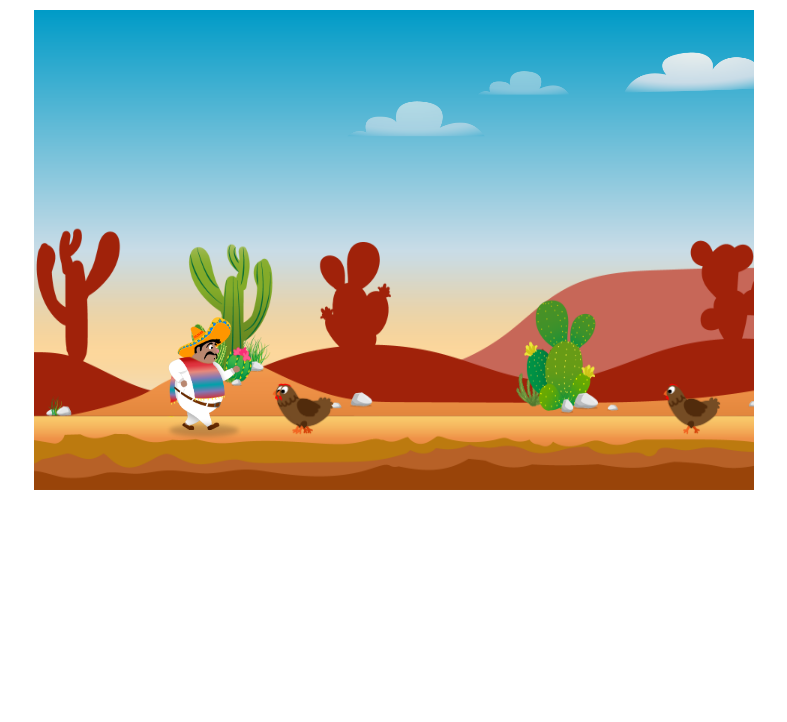
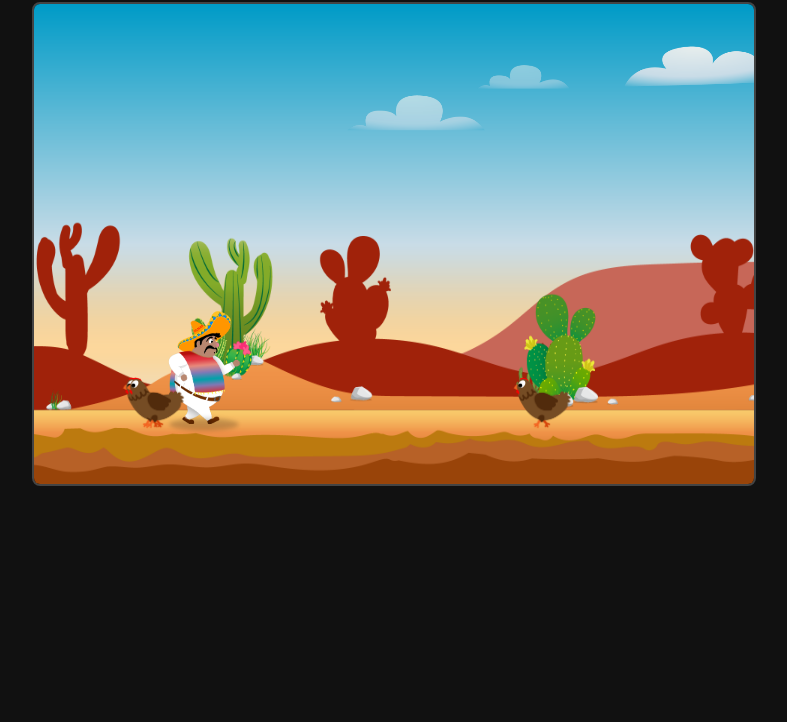
Before and after one commit to phabba0ne/elpolloloco, a plain HTML site: page index.html in a window 1280 px wide. Shown: the part 78-800 px from the top of the page, without its empty margins (246-1033 px from the left). Drawn offline with Linux system fonts and the light colour scheme.

Commit message:
feat:chicken random speed modification. doku: dev

```diff
--- a/index.html
+++ b/index.html
@@ -5,7 +5,8 @@
     <meta name="viewport" content="width=device-width, initial-scale=1.0" />
     <title>El pollo loco</title>
     <link rel="stylesheet" href="style.css" />
-    <script src="services/AssetLoader.js"></script>
+    <script src="services/StateMachine.js"></script>
+    <script src="services/AssetManager.js"></script>
     <script src="models/MovableObject.js"></script>
     <script src="models/Character.js"></script>
     <script src="models/Chicken.js"></script>
@@ -13,6 +14,7 @@
     <script src="models/World.js"></script>
     <script src="models/Background.js"></script>
     <script src="scripts/game.js"></script>
+    <link rel="shortcut icon" href="assets/icons/favicon.ico" type="image/x-icon">
   </head>
 
   <body onload="init()">
--- a/models/Chicken.js
+++ b/models/Chicken.js
@@ -1,13 +1,45 @@
 class Chicken extends MovableObject {
-
-  y=370;
-    height=60;
-    width=60;
+  y = 370;
+  width = 60;
+  height = 60;
 
   constructor() {
-    super().loadImage(
-      "../assets/img/enemiesChicken/chickenNormal/walk/oneW.png"
-    );
+    super();
+
+    const SPRITES = {
+      walk: [
+        "assets/img/enemiesChicken/chickenNormal/walk/oneW.png",
+        "assets/img/enemiesChicken/chickenNormal/walk/twoW.png",
+        "assets/img/enemiesChicken/chickenNormal/walk/threeW.png",
+      ],
+      dead: [
+        "assets/img/enemiesChicken/chickenNormal/dead/dead.png",
+      ],
+    };
+
+    this.stateMachine = new StateMachine(SPRITES, "walk", 6);
+
+    // preload aller frames
+    AssetManager.loadAll(Object.values(SPRITES).flat()).then(() => {
+      this.img = this.stateMachine.getFrame(); // erstes Frame
+    });
+
     this.x = 200 + Math.random() * 500;
+    this.animate();
+  }
+
+  animate() {
+    setInterval(() => {
+      const frame = this.stateMachine.getFrame();
+      if (frame) this.img = frame; // immer ein HTMLImage
+    }, 1000 / this.stateMachine.frameRate);
+
+    setInterval(() => {
+      if (this.stateMachine.currentState === "walk") this.x -= 0.5;
+    }, 1000 / 60);
+  }
+
+  die() {
+    this.stateMachine.setState("dead");
   }
 }
--- a/scripts/game.js
+++ b/scripts/game.js
@@ -1,25 +1,27 @@
-let canvas;
-let world;
-
 async function init() {
   canvas = document.getElementById("canvas");
 
-  // Alle benötigten Assets deklarieren
+  await document.fonts.load("32px Boogaloo");
+  console.log("Font Boogaloo loaded ✅");
+
   const assets = [
-    "../assets/img/background/layers/air.png",
-    "../assets/img/background/layers/thirdLayer/one.png",
-    "../assets/img/background/layers/secondLayer/one.png",
-    "../assets/img/background/layers/firstLayer/one.png",
-    "../assets/img/background/layers/clouds/one.png",
-    "../assets/img/enemiesChicken/chickenNormal/walk/oneW.png",
-    "../assets/img/characterPepe/walk/wTwentyOne.png"
+    "assets/img/background/layers/air.png",
+    "assets/img/background/layers/thirdLayer/one.png",
+    "assets/img/background/layers/secondLayer/one.png",
+    "assets/img/background/layers/firstLayer/one.png",
+    "assets/img/background/layers/clouds/one.png",
+    "assets/img/enemiesChicken/chickenNormal/walk/oneW.png",
+    "assets/img/enemiesChicken/chickenNormal/walk/twoW.png",
+    "assets/img/enemiesChicken/chickenNormal/walk/threeW.png",
+    "assets/img/enemiesChicken/chickenNormal/dead/dead.png",
+    "assets/img/characterPepe/walk/wTwentyOne.png"
   ];
 
   try {
-    await Loader.loadAll(assets);
-    console.log("Alle Assets geladen ✅");
+    await AssetManager.loadAll(assets);
+    console.log("All assets loaded ✅");
     world = new World(canvas);
   } catch (err) {
-    console.error("Asset-Loading fehlgeschlagen:", err);
+    console.error("Asset loading failed ❌:", err);
   }
 }
--- a/services/AssetLoader.js
+++ /dev/null
@@ -1,27 +0,0 @@
-class AssetLoader {
-  constructor() {
-    this.cache = new Map();
-  }
-
-  loadImage(path) {
-    if (this.cache.has(path)) {
-      return this.cache.get(path);
-    }
-    const img = new Image();
-    const prom = new Promise((resolve, reject) => {
-      img.onload = () => resolve(img);
-      img.onerror = () => reject(new Error("Fehler beim Laden: " + path));
-    });
-    img.src = path;
-    this.cache.set(path, prom);
-    return prom;
-  }
-
-  // mehrere auf einmal
-  loadAll(paths) {
-    return Promise.all(paths.map((p) => this.loadImage(p)));
-  }
-}
-
-// Singleton-Loader exportieren
-window.Loader = new AssetLoader();
--- /dev/null
+++ b/services/AssetManager.js
@@ -0,0 +1,75 @@
+/**
+ * AssetManager
+ * ------------
+ * Central hub for preloading and caching images & audio.
+ * Ensures assets are available before the game world initializes.
+ */
+class AssetManager {
+  static imageCache = new Map();
+  static audioCache = new Map();
+
+  // ---------- Images ----------
+  static loadImage(path) {
+    if (this.imageCache.has(path)) {
+      return Promise.resolve(this.imageCache.get(path));
+    }
+
+    return new Promise((resolve, reject) => {
+      const img = new Image();
+      img.src = path;
+      img.onload = () => {
+        this.imageCache.set(path, img);
+        resolve(img);
+      };
+      img.onerror = () =>
+        reject(new Error(`Failed to load image: ${path}`));
+    });
+  }
+
+  static async loadImages(paths) {
+    return Promise.all(paths.map(p => this.loadImage(p)));
+  }
+
+  static getImage(path) {
+    return this.imageCache.get(path);
+  }
+
+  // ---------- Audio ----------
+  static loadAudio(path) {
+    if (this.audioCache.has(path)) {
+      return Promise.resolve(this.audioCache.get(path));
+    }
+
+    return new Promise((resolve, reject) => {
+      const audio = new Audio();
+      audio.src = path;
+      audio.oncanplaythrough = () => {
+        this.audioCache.set(path, audio);
+        resolve(audio);
+      };
+      audio.onerror = () =>
+        reject(new Error(`Failed to load audio: ${path}`));
+    });
+  }
+
+  static async loadAudios(paths) {
+    return Promise.all(paths.map(p => this.loadAudio(p)));
+  }
+
+  static getAudio(path) {
+    return this.audioCache.get(path);
+  }
+
+  // ---------- Generic ----------
+  static async loadAll(assets) {
+    const imagePaths = assets.filter(a => a.match(/\.(png|jpg|jpeg|gif)$/));
+    const audioPaths = assets.filter(a => a.match(/\.(mp3|ogg|wav)$/));
+
+    await Promise.all([
+      this.loadImages(imagePaths),
+      this.loadAudios(audioPaths),
+    ]);
+  }
+}
+
+window.AssetManager = AssetManager;
--- /dev/null
+++ b/services/StateMachine.js
@@ -0,0 +1,27 @@
+class StateMachine {
+  constructor(states, initialState = "idle", frameRate = 6) {
+    this.states = states;            // { walk: [path1, path2], dead: [...] }
+    this.currentState = initialState;
+    this.currentFrame = 0;
+    this.frameRate = frameRate;
+  }
+
+  setState(newState) {
+    if (this.states[newState]) {
+      this.currentState = newState;
+      this.currentFrame = 0;
+    }
+  }
+
+  getFrame() {
+    const frames = this.states[this.currentState];
+    if (!frames || frames.length === 0) return null;
+
+    const path = frames[this.currentFrame % frames.length];
+    this.currentFrame++;
+    const img = AssetManager.getImage(path);
+    return img || null; // liefert direkt HTMLImage oder null
+  }
+}
+
+window.StateMachine = StateMachine;
--- a/style.css
+++ b/style.css
@@ -1,11 +1,30 @@
-/* TODO: wildcard rule? */
-
-body{
-    display: flex;
-    flex-direction: column;
-    align-items: center;
+/* Register the global Boogaloo font */
+@font-face {
+  font-family: 'Boogaloo';
+  src: url('assets/fonts/boogalooRegular.ttf') format('truetype');
+  font-weight: normal;
+  font-style: normal;
 }
 
-canvas{
-    background-color: black;
+/* Apply globally */
+body {
+  font-family: 'Boogaloo', sans-serif;
+  display: flex;
+  flex-direction: column;
+  align-items: center;
+  margin: 0;
+  padding: 0;
+  background: #111; /* optional: gives contrast */
+  color: #fff;      /* ensures text is readable */
 }
+
+h1 {
+  font-size: 2.5rem;
+  margin: 1rem 0;
+}
+
+canvas {
+  background-color: black;
+  border: 2px solid #444;
+  border-radius: 8px;
+}
```
Also changed, not shown: assets/icons/favicon.ico (added), 1 other file.
